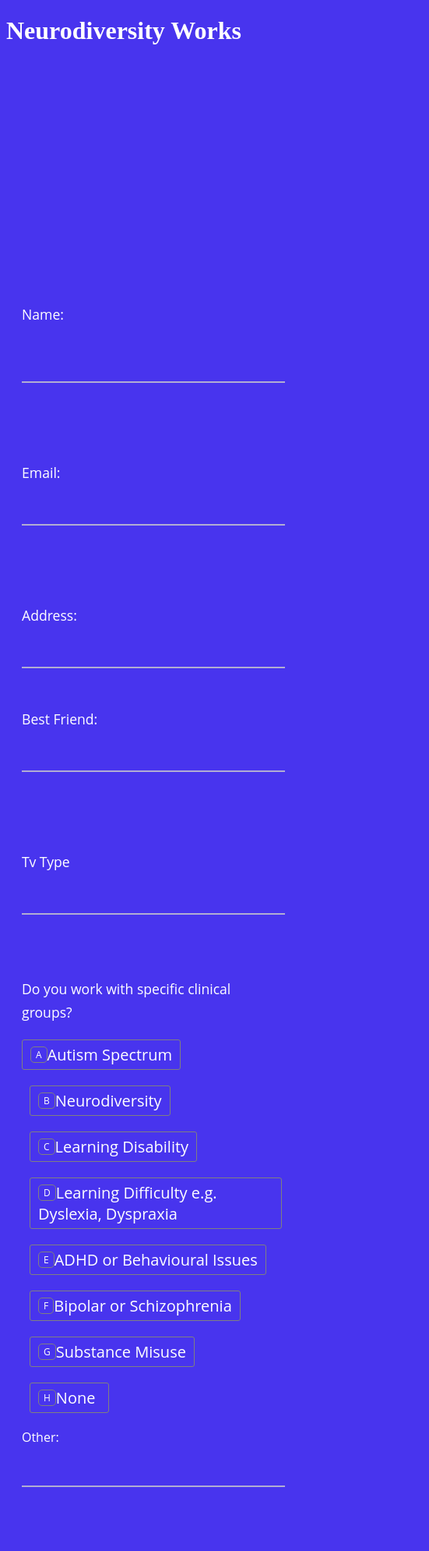
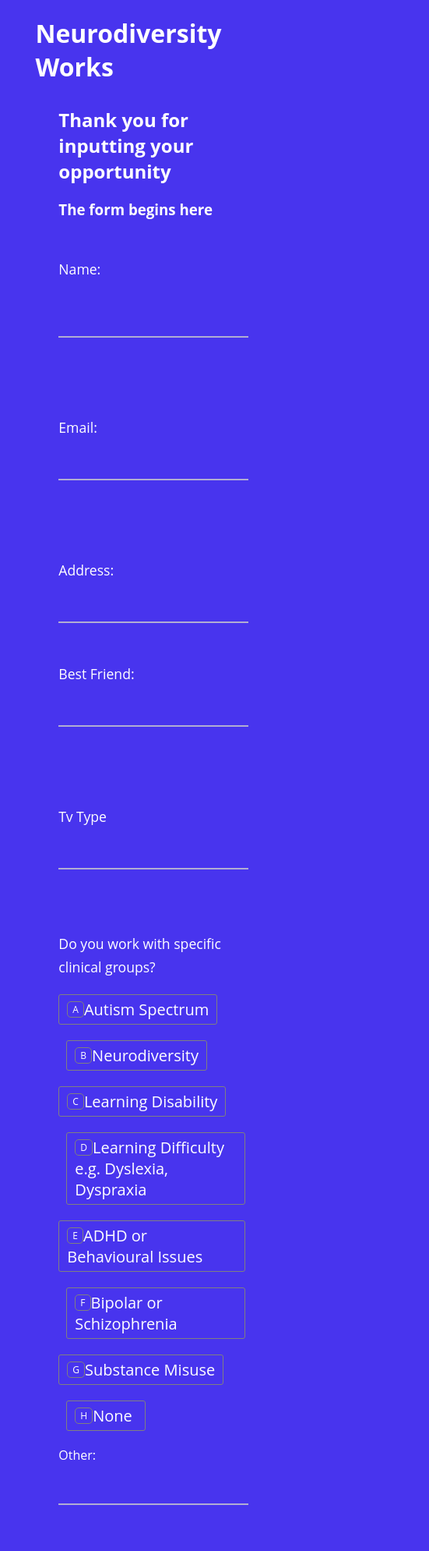
Before and after one commit to amywalker0/Input-to-sheet-edited-danny-07-05-18, a plain HTML site: page index.html in a window 390 px wide. Shown: the top 1989 px of the page at 78% size, 551 px wide, since content can reach past the window. Drawn offline with Linux system fonts and the light colour scheme.

Commit message:
Danny Changes

```diff
--- a/index.html
+++ b/index.html
@@ -11,9 +11,13 @@
   <meta name="viewport" content="width=device-width, initial-scale=1, shrink-to-fit=no">
   <title>Neurodiversity Works</title>
   <body>
+    <div class="projectwrap">
     <h1>Neurodiversity Works</h1>
     <div class="upform">
-      <div class="upform-header"></div>
+      <h2>Thank you for inputting your opportunity</h2>
+      <div class="upform-header">
+        <h3>The form begins here<h3>
+      </div>
       <div class="upform-main">
         <div class="input-block">
           <iframe name='hidden-iframe' style='display: none'></iframe>
@@ -50,36 +54,36 @@
             <div class="input-block">
               <div class="label">Do you work with specific clinical groups?</div>
               <div class="input-control">
-                <input id="toggle-on-q1" class="toggle toggle-left" name="ClinicalGroup" value="Autism Spectrum" type="checkbox">
+                <input id="toggle-on-q1" class="toggle toggle-one" name="ClinicalGroup" value="Autism Spectrum" type="checkbox">
                 <label for="toggle-on-q1" class="btn"><span>A</span>Autism Spectrum</label>
               </div>
               <div class="input-control">
-                <input id="toggle-off-q1" class="toggle toggle-right" name="ClinicalGroup" value="Neurodiversity" type="checkbox">
-                <label for="toggle-off-q1" class="btn"><span>B</span>Neurodiversity</label>
+                <input id="toggle-off-q2" class="toggle toggle-two" name="ClinicalGroup" value="Neurodiversity" type="checkbox">
+                <label for="toggle-off-q2" class="btn"><span>B</span>Neurodiversity</label>
               </div>
               <div class="input-control">
-                <input id="toggle-off-q1" class="toggle toggle-right" name="ClinicalGroup" value="Learning Disability" type="checkbox">
-                <label for="toggle-off-q1" class="btn"><span>C</span>Learning Disability</label>
+                <input id="toggle-off-q3" class="toggle toggle-three" name="ClinicalGroup" value="Learning Disability" type="checkbox">
+                <label for="toggle-off-q3" class="btn"><span>C</span>Learning Disability</label>
               </div>
               <div class="input-control">
-                <input id="toggle-off-q1" class="toggle toggle-right" name="ClinicalGroup" value="Learning Difficulty" type="checkbox">
-                <label for="toggle-off-q1" class="btn"><span>D</span>Learning Difficulty e.g. Dyslexia, Dyspraxia</label>
+                <input id="toggle-off-q4" class="toggle toggle-four" name="ClinicalGroup" value="Learning Difficulty" type="checkbox">
+                <label for="toggle-off-q4" class="btn"><span>D</span>Learning Difficulty e.g. Dyslexia, Dyspraxia</label>
               </div>
               <div class="input-control">
-                <input id="toggle-off-q1" class="toggle toggle-right" name="ClinicalGroup" value="ADHD or Behavioural Issues" type="checkbox">
-                <label for="toggle-off-q1" class="btn"><span>E</span>ADHD or Behavioural Issues</label>
+                <input id="toggle-off-q5" class="toggle toggle-five" name="ClinicalGroup" value="ADHD or Behavioural Issues" type="checkbox">
+                <label for="toggle-off-q5" class="btn"><span>E</span>ADHD or Behavioural Issues</label>
               </div>
               <div class="input-control">
-                <input id="toggle-off-q1" class="toggle toggle-right" name="ClinicalGroup" value="Bipolar or Schizophrenia" type="checkbox">
-                <label for="toggle-off-q1" class="btn"><span>F</span>Bipolar or Schizophrenia</label>
+                <input id="toggle-off-q6" class="toggle toggle-six" name="ClinicalGroup" value="Bipolar or Schizophrenia" type="checkbox">
+                <label for="toggle-off-q6" class="btn"><span>F</span>Bipolar or Schizophrenia</label>
               </div>
               <div class="input-control">
-                <input id="toggle-off-q1" class="toggle toggle-right" name="ClinicalGroup" value="Substance Misuse" type="checkbox">
-                <label for="toggle-off-q1" class="btn"><span>G</span>Substance Misuse</label>
+                <input id="toggle-off-q7" class="toggle toggle-seven" name="ClinicalGroup" value="Substance Misuse" type="checkbox">
+                <label for="toggle-off-q7" class="btn"><span>G</span>Substance Misuse</label>
               </div>
               <div class="input-control">
-                <input id="toggle-off-q1" class="toggle toggle-right" name="ClinicalGroup" value="None" type="checkbox">
-                <label for="toggle-off-q1" class="btn"><span>H</span>None</label>
+                <input id="toggle-off-q8" class="toggle toggle-eight" name="ClinicalGroup" value="None" type="checkbox">
+                <label for="toggle-off-q8" class="btn"><span>H</span>None</label>
               </div>
               <div class="input-control">
                 <div>Other:</div>
@@ -91,5 +95,6 @@
             </form>
           </div>
         </div>
+      </div>
       </body>
       </html>
--- a/styles/main.css
+++ b/styles/main.css
@@ -2,6 +2,15 @@
 body {
   background: #4834ee;
   color: #FFF;
+}
+
+h1 {
+    font-family: 'Open Sans', sans-serif;
+}
+
+.projectwrap {
+  width: 80%;
+  margin: 0 auto;
 }
 
 .btn {
@@ -43,17 +52,55 @@ input[type="checkbox"].toggle + label:after {
   width: 100%;
   z-index: -1;
 }
-input[type="checkbox"].toggle.toggle-left + label {
+input[type="checkbox"].toggle.toggle-one + label {
 }
-input[type="checkbox"].toggle.toggle-left + label:after {
+input[type="checkbox"].toggle.toggle-one + label:after {
   left: 100%;
 }
-input[type="checkbox"].toggle.toggle-right + label {
+input[type="checkbox"].toggle.toggle-two + label {
   margin-left: 10px;
 }
-input[type="checkbox"].toggle.toggle-right + label:after {
+input[type="checkbox"].toggle.toggle-two + label:after {
   left: -100%;
 }
+
+input[type="checkbox"].toggle.toggle-three + label {
+}
+input[type="checkbox"].toggle.toggle-three + label:after {
+  left: 100%;
+}
+input[type="checkbox"].toggle.toggle-four + label {
+  margin-left: 10px;
+}
+input[type="checkbox"].toggle.toggle-four + label:after {
+  left: -100%;
+}
+
+input[type="checkbox"].toggle.toggle-five + label {
+}
+input[type="checkbox"].toggle.toggle-five + label:after {
+  left: 100%;
+}
+input[type="checkbox"].toggle.toggle-six + label {
+  margin-left: 10px;
+}
+input[type="checkbox"].toggle.toggle-six + label:after {
+  left: -100%;
+}
+
+input[type="checkbox"].toggle.toggle-seven + label {
+}
+input[type="checkbox"].toggle.toggle-seven + label:after {
+  left: 100%;
+}
+input[type="checkbox"].toggle.toggle-eight + label {
+  margin-left: 10px;
+}
+input[type="checkbox"].toggle.toggle-eight + label:after {
+  left: -100%;
+}
+
+
 input[type="checkbox"].toggle:checked + label {
   background: #FFF;
   cursor: default;
@@ -92,10 +139,9 @@ input[type="checkbox"].toggle:checked + label:after {
   -ms-user-select: none; /* Internet Explorer/Edge */
   user-select: none; /* Non-prefixed version, currently
 		            supported by Chrome and Opera */
-  max-width: 900px;
-  margin: 300px auto;
-  margin-bottom: 500px;
-  padding: 0 20px;
+  max-width: 80%;
+  margin: 10% auto;
+  margin-bottom: 10%;
 }
 
 .upform .upform-main {
@@ -126,7 +172,7 @@ input[type="checkbox"].toggle:checked + label:after {
 }
 
 .upform .upform-footer {
-  margin-top: 60px;
+  margin-top: 5%;
 }
 .upform .upform-footer .btn {
   font-size: 24px;
```
